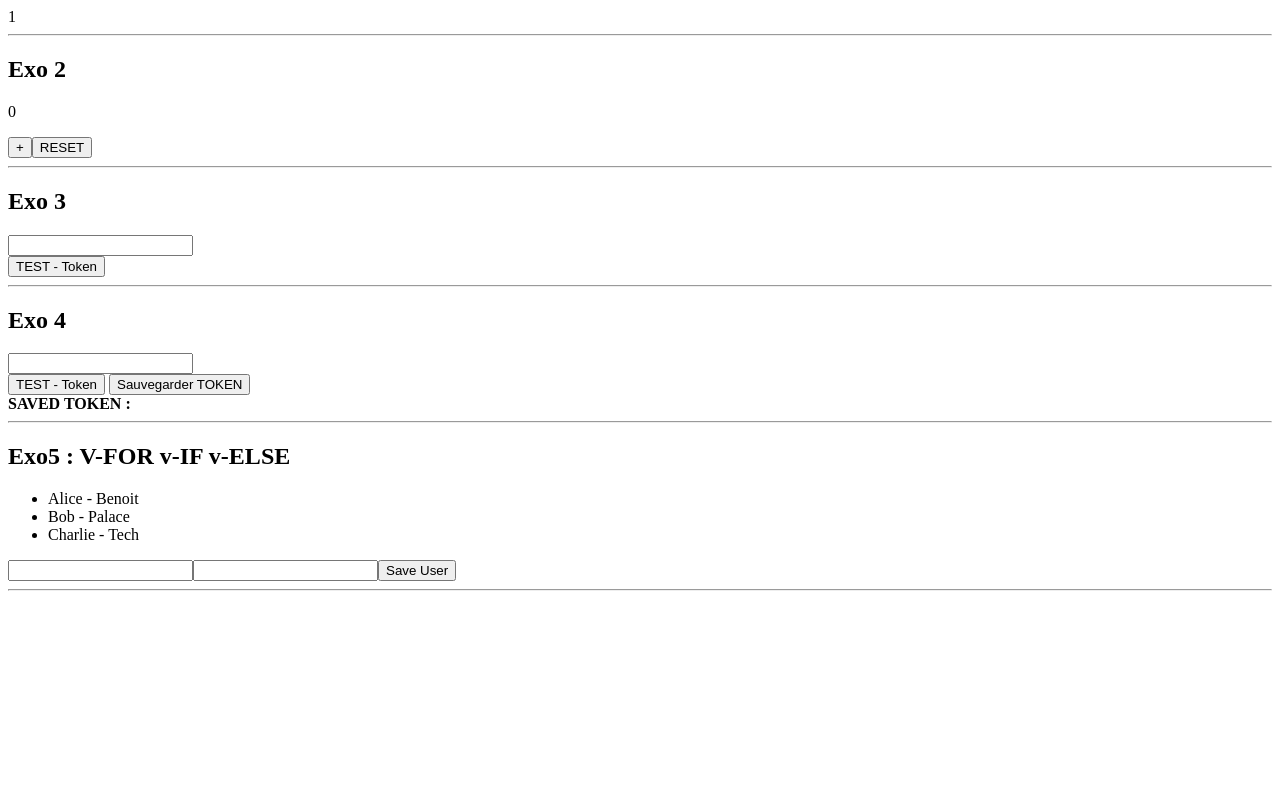
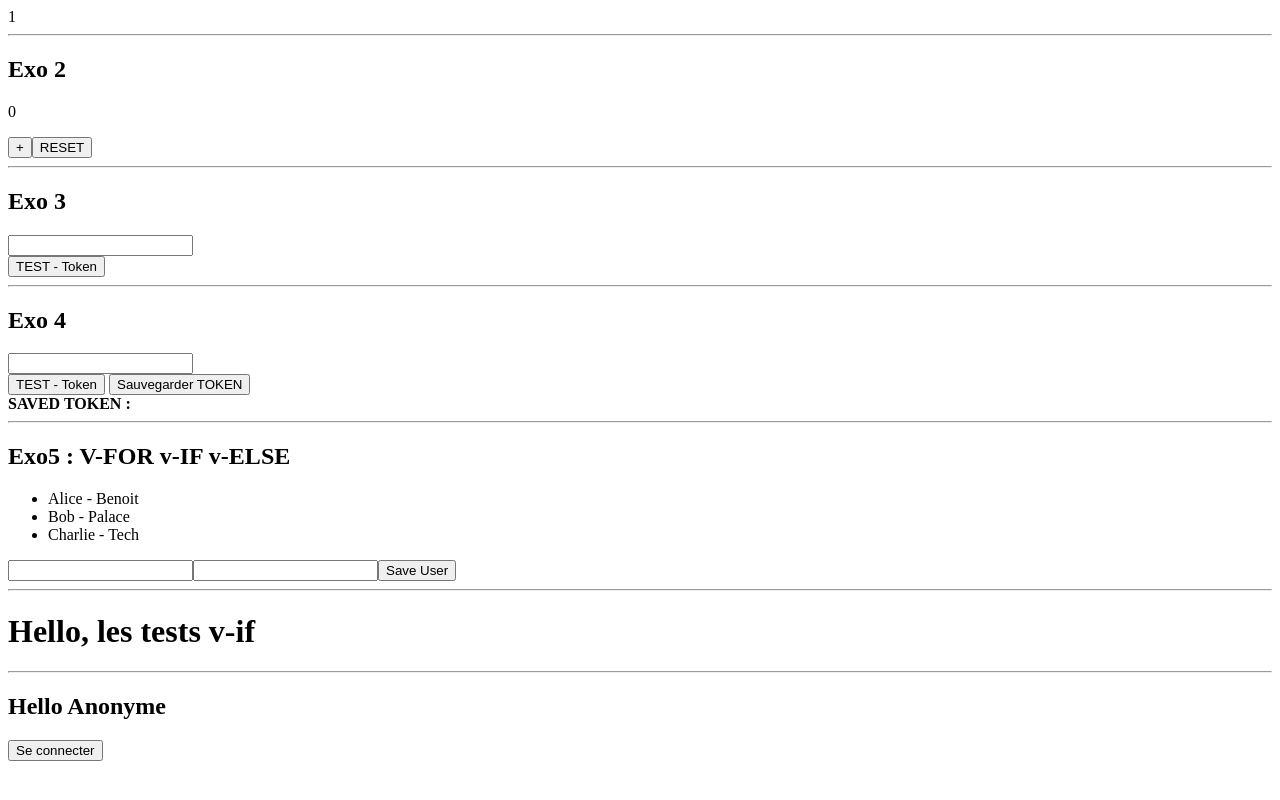
Before and after one commit to TOUFIK-Taha98/VueJS-starter, a Vue app: page / in a window 1280 px wide. Built offline with nearby package versions, Linux system fonts and the light colour scheme.

Commit message:
V-if v-else se connceter/se deconnecter

```diff
--- a/src/App.vue
+++ b/src/App.vue
@@ -4,7 +4,8 @@
     <Exo2/>
     <Exo3/>
     <Exo4/>
-    <Exo5/>
+    <DemoVFor/>
+    <Conditionels/>
   </div>
 </template>
 <script setup>
@@ -13,7 +14,8 @@
   import Exo2 from '@/components/exos/Exo2.vue';
   import Exo3 from '@/components/exos/Exo3.vue';
   import Exo4 from '@/components/exos/Exo4.vue';
-  import Exo5 from '@/components/exos/Exo5.vue';
+  import DemoVFor from '@/components/exos/DemoVFor.vue';
+  import Conditionels from '@/components/exos/Conditionels.vue';
 
 </script>
 
--- /dev/null
+++ b/src/components/exos/Conditionels.vue
@@ -0,0 +1,13 @@
+<script setup>
+    import { ref } from 'vue'
+    const user = ref(null)
+
+</script>
+
+<template>
+    <h1>Hello, les tests v-if</h1>
+    <hr/>
+    <h2>Hello {{user ? user : 'Anonyme'}}</h2>
+    <button v-if="!user">Se connecter</button>
+    <button v-if="user">Se déconnecter</button>
+</template>
```
Also changed, not shown: src/components/exos/DemoVFor.vue (renamed from src/components/exos/Exo5.vue).
